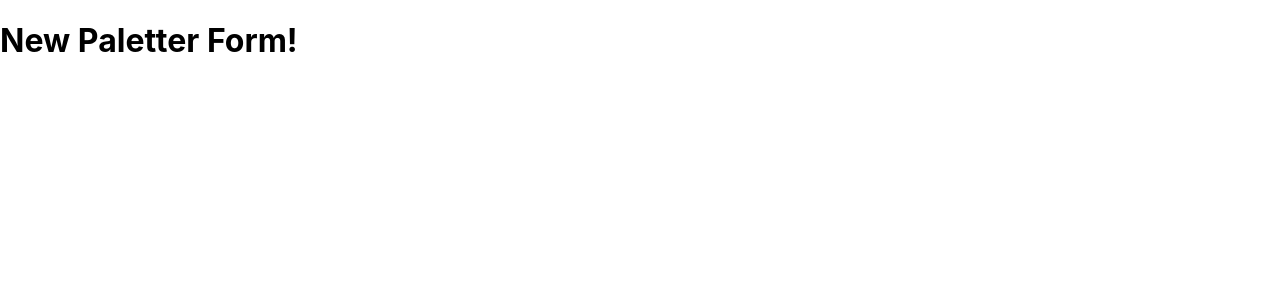
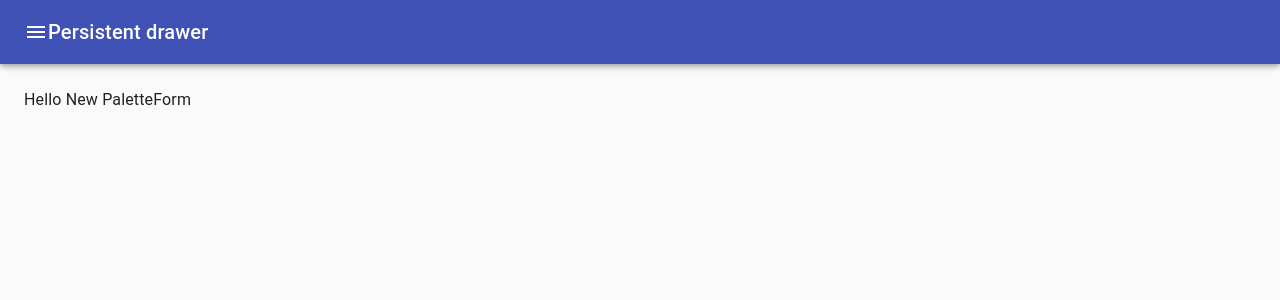
Before and after one commit to nagireddy1234/colors-app, a React (Create React App) app: page /palette/new in a window 1280 px wide. Shown: the top 300 px of the page. Built offline with nearby package versions, Linux system fonts and the light colour scheme; the HTML template or start-up script is replaced by a standard one.

Commit message:
Added side Drawer and color Picker

```diff
--- a/package.json
+++ b/package.json
@@ -12,6 +12,7 @@
     "chroma-js": "^2.1.0",
     "rc-slider": "^9.2.4",
     "react": "^16.13.1",
+    "react-color": "^2.18.0",
     "react-copy-to-clipboard": "^5.0.2",
     "react-dom": "^16.13.1",
     "react-router-dom": "^5.1.2",
--- a/src/NewPaletteForm.js
+++ b/src/NewPaletteForm.js
@@ -1,11 +1,155 @@
-import React, { Component } from 'react'
+import React from 'react';
+import clsx from 'clsx';
+import { makeStyles, useTheme } from '@material-ui/core/styles';
+import Drawer from '@material-ui/core/Drawer';
+import CssBaseline from '@material-ui/core/CssBaseline';
+import AppBar from '@material-ui/core/AppBar';
+import Toolbar from '@material-ui/core/Toolbar';
+import Typography from '@material-ui/core/Typography';
+import IconButton from '@material-ui/core/IconButton';
+import MenuIcon from '@material-ui/icons/Menu';
+import ChevronLeftIcon from '@material-ui/icons/ChevronLeft';
+import { ChromePicker } from 'react-color';
+import Divider from '@material-ui/core/Divider';
+import Button from '@material-ui/core/Button';
 
-export default class NewPaletteForm extends Component {
-  render() {
+
+const drawerWidth = 320;
+
+const useStyles = makeStyles(theme => ({
+  root: {
+    display: 'flex',
+  },
+  appBar: {
+    transition: theme.transitions.create(['margin', 'width'], {
+      easing: theme.transitions.easing.sharp,
+      duration: theme.transitions.duration.leavingScreen,
+    }),
+  },
+  appBarShift: {
+    width: `calc(100% - ${drawerWidth}px)`,
+    marginLeft: drawerWidth,
+    transition: theme.transitions.create(['margin', 'width'], {
+      easing: theme.transitions.easing.easeOut,
+      duration: theme.transitions.duration.enteringScreen,
+    }),
+  },
+  menuButton: {
+    marginRight: theme.spacing(2),
+  },
+  hide: {
+    display: 'none',
+  },
+  drawer: {
+    width: drawerWidth,
+    flexShrink: 0,
+  },
+  drawerPaper: {
+    width: drawerWidth,
+  },
+  drawerHeader: {
+    display: 'flex',
+    alignItems: 'center',
+    padding: theme.spacing(0, 1),
+    ...theme.mixins.toolbar,
+    justifyContent: 'flex-end',
+  },
+  content: {
+    flexGrow: 1,
+    padding: theme.spacing(3),
+    transition: theme.transitions.create('margin', {
+      easing: theme.transitions.easing.sharp,
+      duration: theme.transitions.duration.leavingScreen,
+    }),
+    marginLeft: -drawerWidth,
+  },
+  contentShift: {
+    transition: theme.transitions.create('margin', {
+      easing: theme.transitions.easing.easeOut,
+      duration: theme.transitions.duration.enteringScreen,
+    }),
+    marginLeft: 0,
+  },
+}));
+
+function NewPaletteForm (){
+  const classes = useStyles();
+  const theme = useTheme();
+  const [open, setOpen] = React.useState(false);
+
+  const handleDrawerOpen = () => {
+    setOpen(true);
+  };
+
+  const handleDrawerClose = () => {
+    setOpen(false);
+  };
     return (
-      <div>
-        <h1> New Paletter Form!</h1>
-      </div>
+      <div className={classes.root}>
+      <CssBaseline />
+      <AppBar
+        position="fixed"
+        className={clsx(classes.appBar, {
+          [classes.appBarShift]: open,
+        })}
+      >
+        <Toolbar>
+          <IconButton
+            color="inherit"
+            aria-label="open drawer"
+            onClick={handleDrawerOpen}
+            edge="start"
+            className={clsx(classes.menuButton, open && classes.hide)}
+          >
+            <MenuIcon />
+            <Typography variant="h6" noWrap>
+            Persistent drawer
+          </Typography>
+          </IconButton>
+        </Toolbar>
+      </AppBar>
+      <Drawer
+        className={classes.drawer}
+        variant="persistent"
+        anchor="left"
+        open={open}
+        classes={{
+          paper: classes.drawerPaper,
+        }}
+      >
+        <div className={classes.drawerHeader}>
+          <IconButton onClick={handleDrawerClose}>
+            {theme.direction =<ChevronLeftIcon /> }
+          </IconButton>
+        </div>
+        <Divider />
+        <Typography variant="h4" > Design your Palette   </Typography>
+        <div>
+        <Button variant="contained" color="primary">
+        Clear Palette
+        </Button>
+       <Button variant="contained" color="secondary">
+        Random Color
+        </Button>
+        </div>
+        <ChromePicker color="#fff" onChangeComplete={(newColor)=> console.log(newColor)}/>
+        <Button variant="contained" color="secondary">
+        Add Color
+        </Button>
+      </Drawer>
+      <main
+        className={clsx(classes.content, {
+          [classes.contentShift]: open,
+        })}
+      >
+        <div className={classes.drawerHeader} />
+        <Typography paragraph>
+          Hello New PaletteForm
+        </Typography>
+
+      </main>
+    </div>
     )
   }
-}
+
+ export default NewPaletteForm;
```
Also changed, not shown: 1 other file (tests, documents, lock files or other folders).
